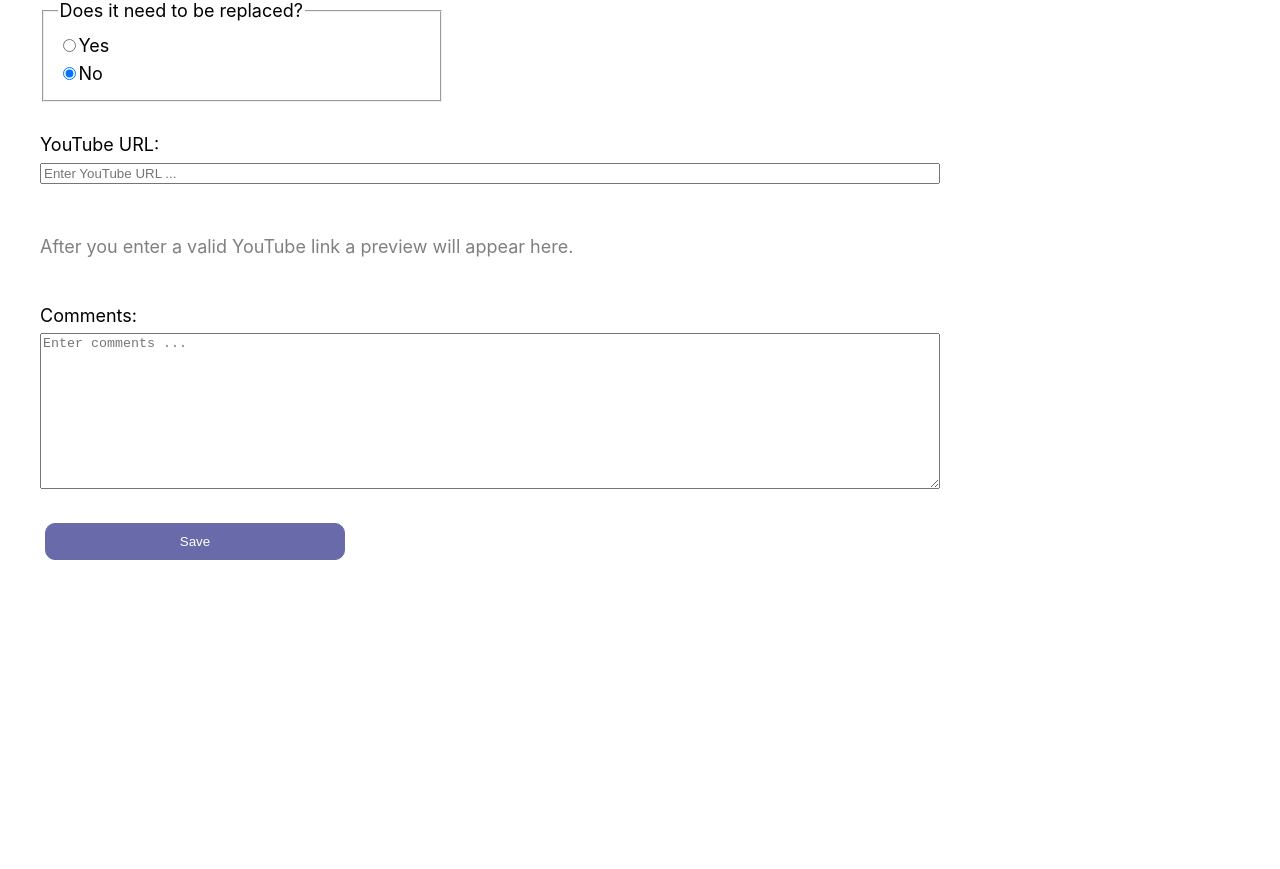
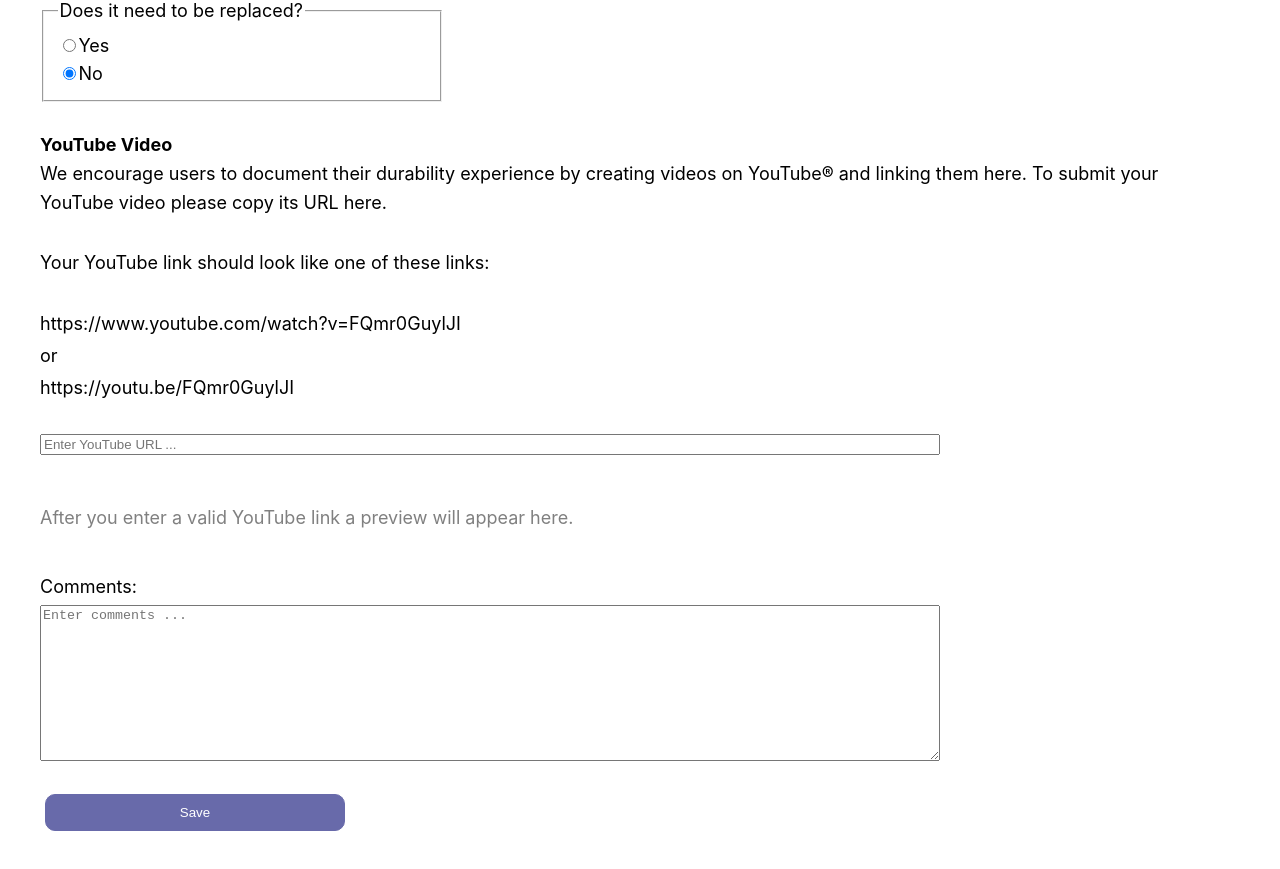
Before and after one commit to Th5192/duurable, a Next.js app: page /review-editor in a window 1280 px wide. Shown: the part 800-1669 px from the top of the page. Before the commit the page ends 1424 px from the top, so only its background shows below. Built offline with nearby package versions, Linux system fonts and the light colour scheme; no server answers.

Commit message:
Instructions for youtube linking added

```diff
--- a/pages/review-editor.tsx
+++ b/pages/review-editor.tsx
@@ -678,7 +678,15 @@ interface DataPointEditingFormProps {
             }
           </div>
           <br></br>
-          <label>YouTube URL:</label>
+          <b>YouTube Video</b>
+          <label>We encourage users to document their durability experience by creating videos on YouTube&reg; and linking them here.  To submit your YouTube video please copy its URL here.</label>
+          <br></br>
+          <label>Your YouTube link should look like one of these links:</label>
+          <br></br>
+          <label>https://www.youtube.com/watch?v=FQmr0GuylJI</label>
+          <label>or</label>
+          <label>https://youtu.be/FQmr0GuylJI</label>
+          <br></br>
           <input id='youTubeURL' className='form-field' type='text' placeholder='Enter YouTube URL ...' name='youTubeURL' value={youTubeURL} onChange={handleChange}/>
           <br></br>
           <div>
```
